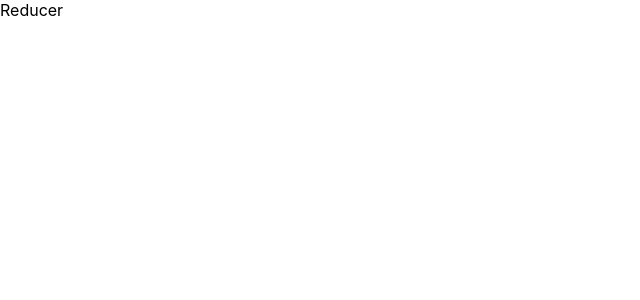
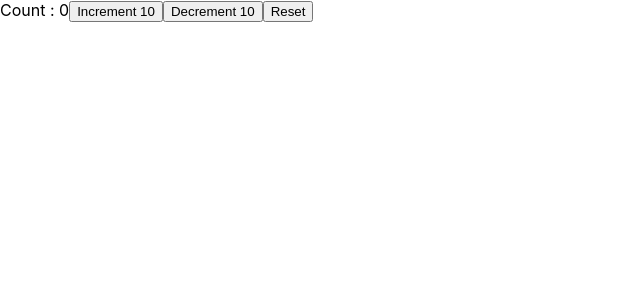
Before and after one commit to Haybuka/TS-Overview, a React (Create React App) app: page / in a window 1280 px wide. Shown: the top 300 px of the page, without its empty margins (0-640 px from the left). Built offline with nearby package versions, Linux system fonts and the light colour scheme.

Commit message:
Reducer Types

```diff
--- a/src/components/Reducer/Counter.tsx
+++ b/src/components/Reducer/Counter.tsx
@@ -0,0 +1,46 @@
+import React, { useReducer } from 'react';
+type CounterState = {
+  count: number;
+};
+
+type UpdateAction = {
+  type: 'increment' | 'decrement';
+  payload: number;
+};
+
+type ResetAction = {
+  type: 'reset';
+};
+type CounterAction = UpdateAction | ResetAction;
+const initialState = { count: 0 };
+
+const reducer = (state: CounterState, action: CounterAction) => {
+  const { type } = action;
+  switch (type) {
+    case 'increment':
+      return { count: state.count + action.payload };
+    case 'decrement':
+      return { count: state.count - action.payload };
+    case 'reset':
+      return initialState;
+    default:
+      return state;
+  }
+};
+const Counter = () => {
+  const [state, dispatch] = useReducer(reducer, initialState);
+  return (
+    <>
+      Count : {state.count}
+      <button onClick={() => dispatch({ type: 'increment', payload: 10 })}>
+        Increment 10
+      </button>
+      <button onClick={() => dispatch({ type: 'decrement', payload: 10 })}>
+        Decrement 10
+      </button>
+      <button onClick={() => dispatch({ type: 'reset' })}>Reset</button>
+    </>
+  );
+};
+
+export default Counter;
--- a/src/components/Reducer/Reducer.tsx
+++ b/src/components/Reducer/Reducer.tsx
@@ -1,7 +1,8 @@
 import React from 'react';
+import Counter from './Counter';
 
 const Reducer = () => {
-  return <div>Reducer</div>;
+  return <Counter />;
 };
 
 export default Reducer;
```
